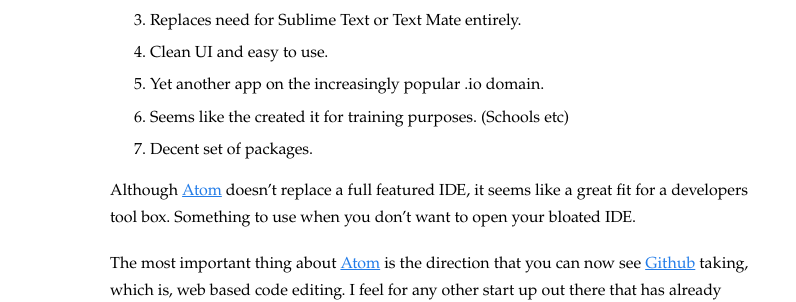
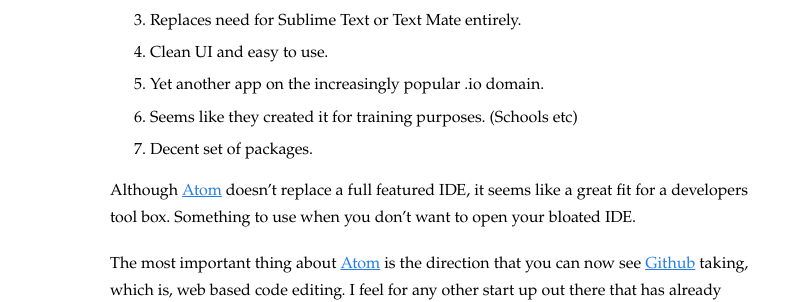
Before and after one commit to geothird/geothird.github.io, a Jekyll site: the page built from _posts/2014-03-04-atom-beta.markdown, in a window 1280 px wide. Shown: the part 239-541 px from the top of the page, without its empty margins (0-796 px from the left). Built offline with Jekyll 4.4.1, drawn with Linux system fonts in a browser that asks for light colours; nearby versions of some CDN libraries; Markdown is read by kramdown in place of the engine named in the settings.

Commit message:
Fixed a typo.

```diff
--- a/_posts/2014-03-04-atom-beta.markdown
+++ b/_posts/2014-03-04-atom-beta.markdown
@@ -13,7 +13,7 @@ My first impressions:
 3. Replaces need for Sublime Text or Text Mate entirely.
 4. Clean UI and easy to use.
 5. Yet another app on the increasingly popular .io domain.
-6. Seems like the created it for training purposes. (Schools etc)
+6. Seems like they created it for training purposes. (Schools etc)
 8. Decent set of packages.
 
 Although [Atom][atom] doesn't replace a full featured IDE, it seems
```
